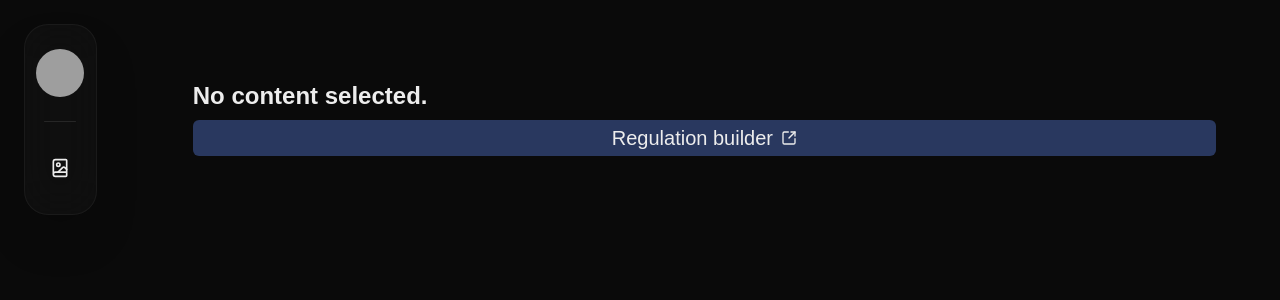
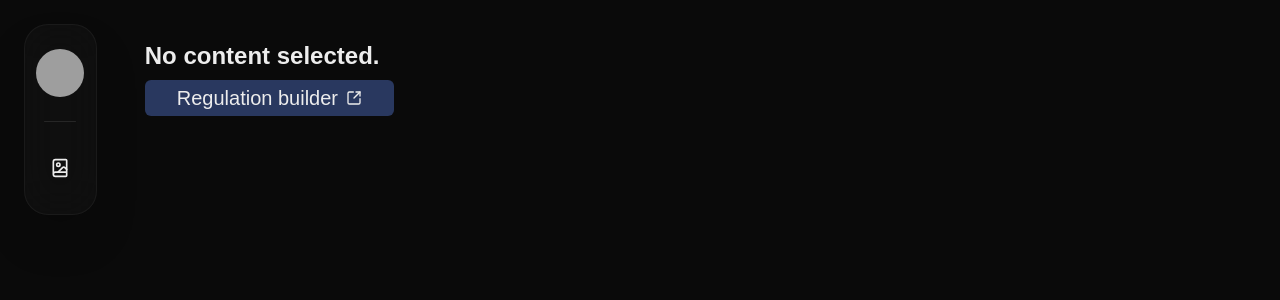
Before and after one commit to tactordev/erlc-utils, a Next.js app: page / in a window 1280 px wide. Shown: the top 300 px of the page. Built offline with nearby package versions, Linux system fonts and the light colour scheme; grey boxes are pictures that could not be loaded.

Commit message:
[LANDER] Landing page

```diff
--- a/app/page.tsx
+++ b/app/page.tsx
@@ -4,9 +4,9 @@ import { SquareArrowOutUpRight } from "lucide-react";
 
 export default function Home() {
   return (
-    <div className="my-6 ml-4 py-4 px-8">
+    <div>
       <p className="font-semibold text-2xl">No content selected.</p>
-      <div onClick={() => window.location.href = "/vbuilder"} className="flex flex-row items-center justify-center gap-2 px-2 py-1 rounded-md mt-2 hover:bg-[var(--primary)]/80 bg-[var(--primary)]/40 hover:cursor-pointer hover:scale-110 active:scale-95 transition-all duration-200">
+      <div onClick={() => window.location.href = "/vbuilder"} className="flex flex-row items-center justify-center gap-2 px-2 py-1 rounded-md mt-2 hover:bg-[var(--primary)]/80 bg-[var(--primary)]/40 hover:cursor-pointer hover:scale-110 active:scale-95 transition-all duration-200 w-fit px-8">
         <p className="text-xl">Regulation builder</p>
         <SquareArrowOutUpRight className="w-4 h-4" />
       </div>
```
